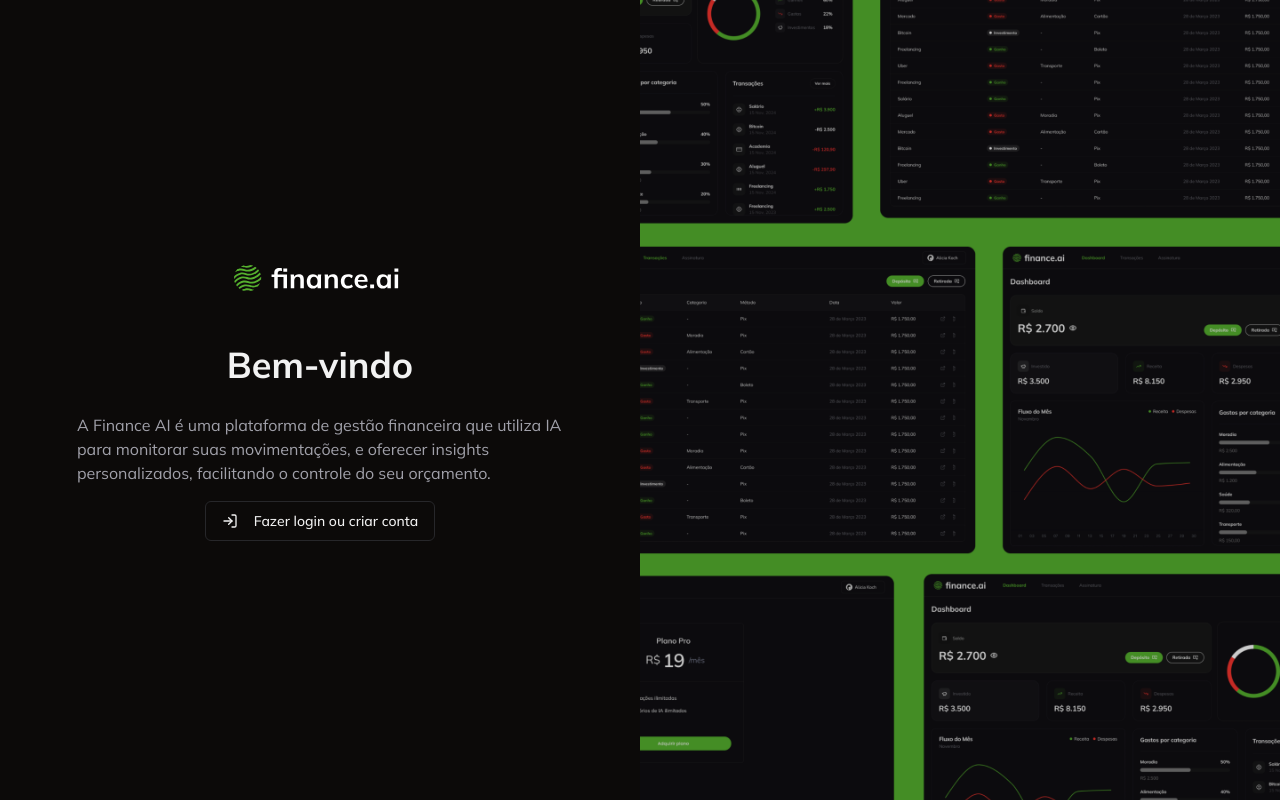
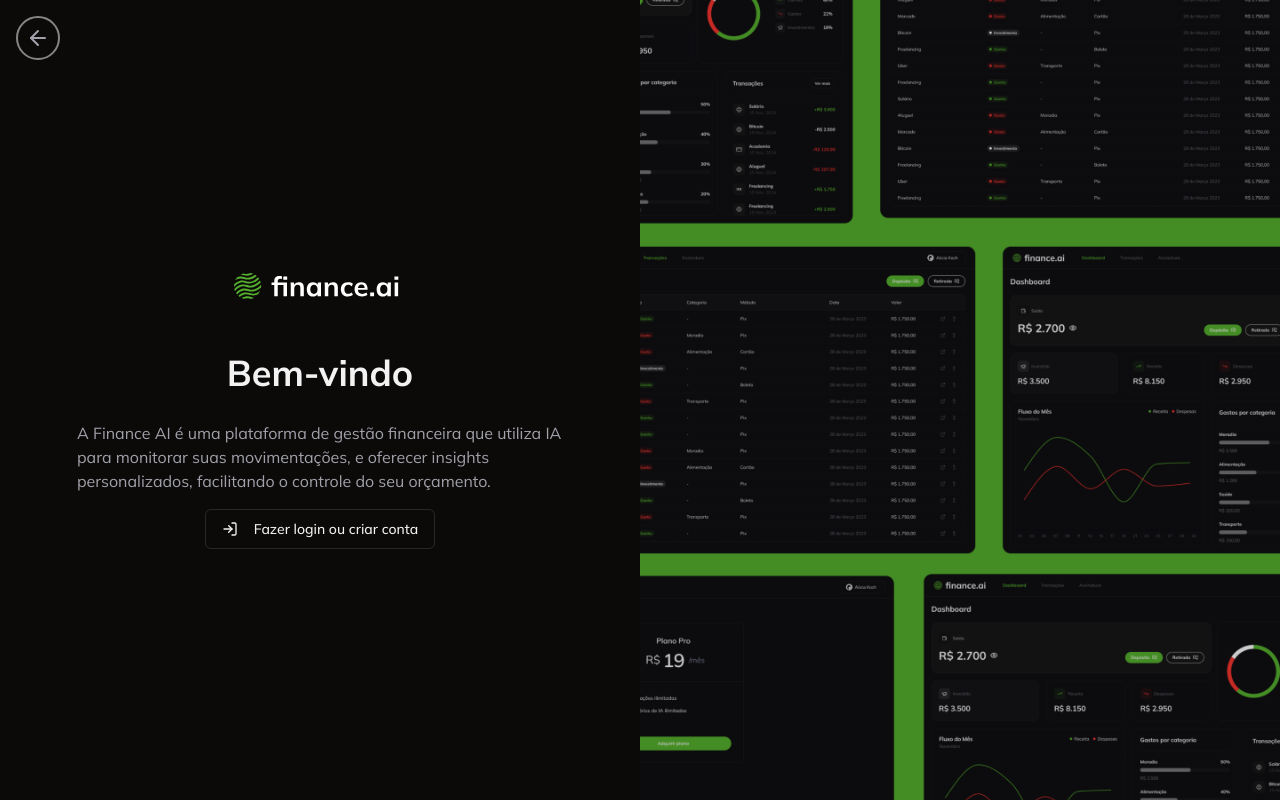
Before and after one commit to TiagoCoder2022/finance-ai, a Next.js app: page /login in a window 1280 px wide. Built offline with nearby package versions, Linux system fonts and the light colour scheme; no server answers.

Commit message:
feat: add back button to home-page

```diff
--- a/app/login/page.tsx
+++ b/app/login/page.tsx
@@ -1,9 +1,10 @@
 import Image from "next/image";
 import { Button } from "../_components/ui/button";
-import { LogInIcon } from "lucide-react";
+import { ArrowLeftIcon, LogInIcon } from "lucide-react";
 import { SignInButton } from "@clerk/nextjs";
 import { auth } from "@clerk/nextjs/server";
 import { redirect } from "next/navigation";
+import Link from "next/link";
 
 const LoginPage = async () => {
   const { userId } = await auth();
@@ -15,6 +16,12 @@
   return (
     <div className="grid h-full lg:grid-cols-2">
       <div className="mx-auto flex h-full max-w-[550px] flex-col items-center justify-center gap-4 p-8">
+        <Link href="/landing-page">
+          <button className="border-2 border-white/50 text-muted-foreground rounded-full p-2 absolute top-4 left-4 hover:text-white hover:border-white transition duration-300">
+            <ArrowLeftIcon />
+          </button>
+        </Link>
+
         <Image
           src={"/login.svg"}
           width={173}
```
